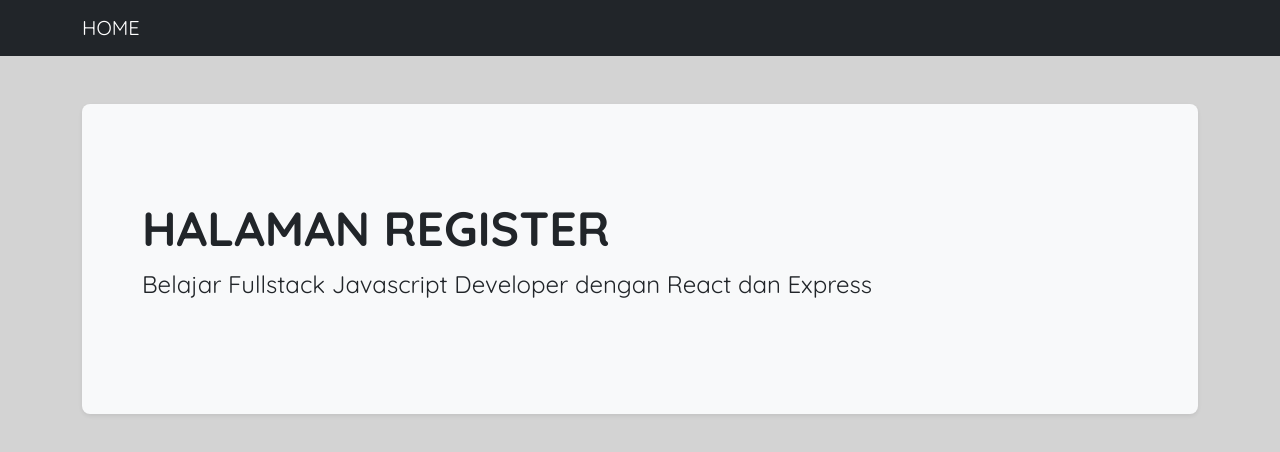
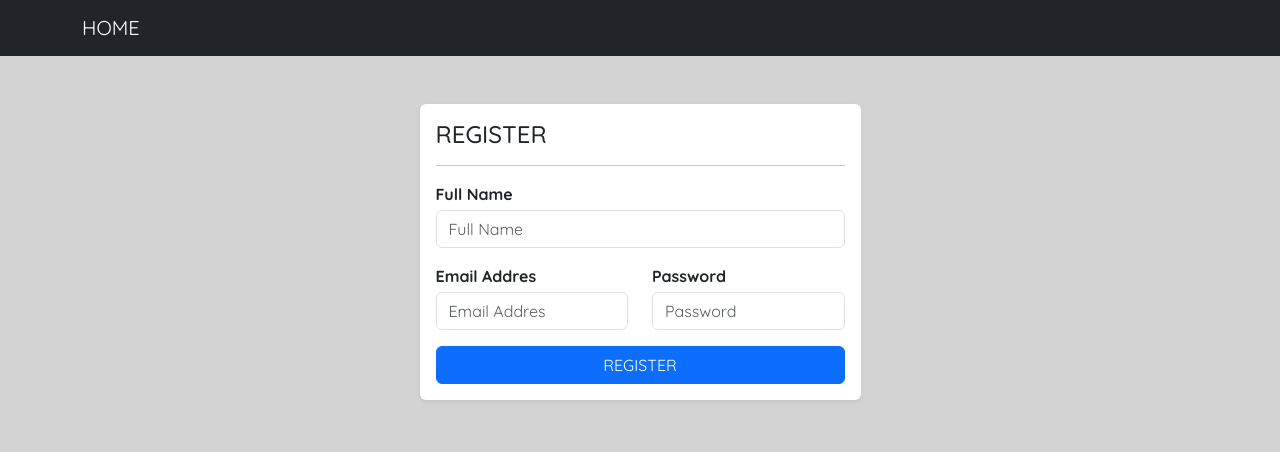
Before and after one commit to alrazak/react-express-frontend, a React (Vite) app: page /register in a window 1280 px wide. Shown: the top 452 px of the page. Built offline with nearby package versions, Linux system fonts and the light colour scheme.

Commit message:
add: register

```diff
--- a/src/views/auth/register.jsx
+++ b/src/views/auth/register.jsx
@@ -1,9 +1,95 @@
+//import hook react
+import React, { useState } from "react";
+
+//import hook useNavigate from react router dom
+import { useNavigate } from "react-router-dom";
+
+//import service api
+import api from '../../services/api'
+
 export default function Register() {
+    //navigate
+    const navigate = useNavigate();
+
+    //define state
+    const [name, setName] = useState('');
+    const [email, setEmail] = useState('');
+    const [password, setPassword] = useState('');
+
+    //define state validation
+    const [validation, setValidation] = useState([]);
+
+    //function register
+    const register = async (e) => {
+        e.preventDefault();
+
+        //call api register
+        await api.post('/api/register', {
+            name: name,
+            email: email,
+            password: password,
+        })
+            .then(() => {
+                //redirect ke halaman login
+                navigate('/ogin');
+            })
+            .catch(error => {
+                //assign error to state validation
+                setValidation(error.response.data);
+            })
+    };
+
     return (
-        <div className="p-5 mb-4 bg-light rounded-3 shadow-sm">
-            <div className="container-fluid py-5">
-                <h1 className="display-5 fw-bold">HALAMAN REGISTER</h1>
-                <p className="col-md-12 fs-4">Belajar Fullstack Javascript Developer dengan React dan Express</p>
+        <div className="row justify-content-center">
+            <div className="row justify-content-center">
+                <div className="col-md-5">
+                    <div className="card border-0 rounded shadow-sm">
+                        <div className="card-body">
+                            <h4>REGISTER</h4>
+                            <hr />
+                            {
+                                validation.errors && (
+                                    <div className="alert alert-danger mt-2 pb-0">
+                                        {
+                                            validation.errors.map((error, index) => (
+                                                <p key={index}>{error.path} : {error.msg}</p>
+                                            ))
+                                        }
+                                    </div>
+                                )
+                            }
+                            <form onSubmit={register}>
+                                <div className="row">
+                                    <div className="col-md-12 mb-3">
+                                        <div className="form-group">
+                                            <label className="mb-1 fw-bold">Full Name</label>
+                                            <input type="text" value={name} onChange={(e) => setName(e.target.value)} className="form-control"
+                                            placeholder="Full Name" />
+                                        </div>
+                                    </div>
+                                </div>
+
+                                <div className="row">
+                                    <div className="col-md-6 mb-3">
+                                        <div className="form-group">
+                                            <label className="mb-1 fw-bold">Email Addres</label>
+                                            <input type="email" value={email} onChange={(e) => setEmail(e.target.value)} className="form-control"
+                                            placeholder="Email Addres" />
+                                        </div>
+                                    </div>
+                                    <div className="col-md-6 mb-3">
+                                        <div className="form-group">
+                                            <label className="mb-1 fw-bold">Password</label>
+                                            <input type="password" value={password} onChange={(e) => setPassword(e.target.value)} className="form-control"
+                                            placeholder="Password" />
+                                        </div>
+                                    </div>
+                                </div>
+                                <button type="submit" className="btn btn-primary w-100">REGISTER</button>
+                            </form>
+                        </div>
+                    </div>
+                </div>
             </div>
         </div>
     )
```
